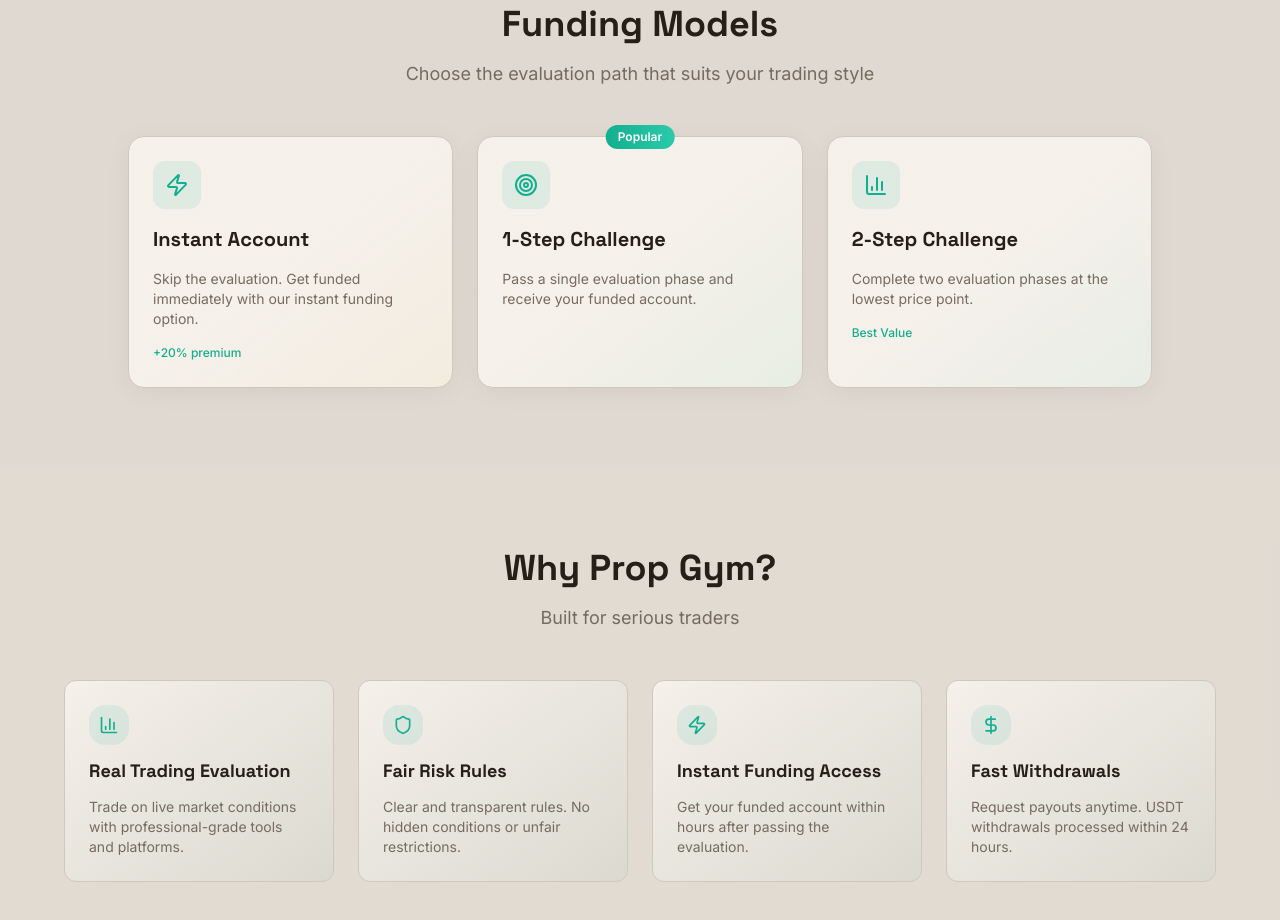
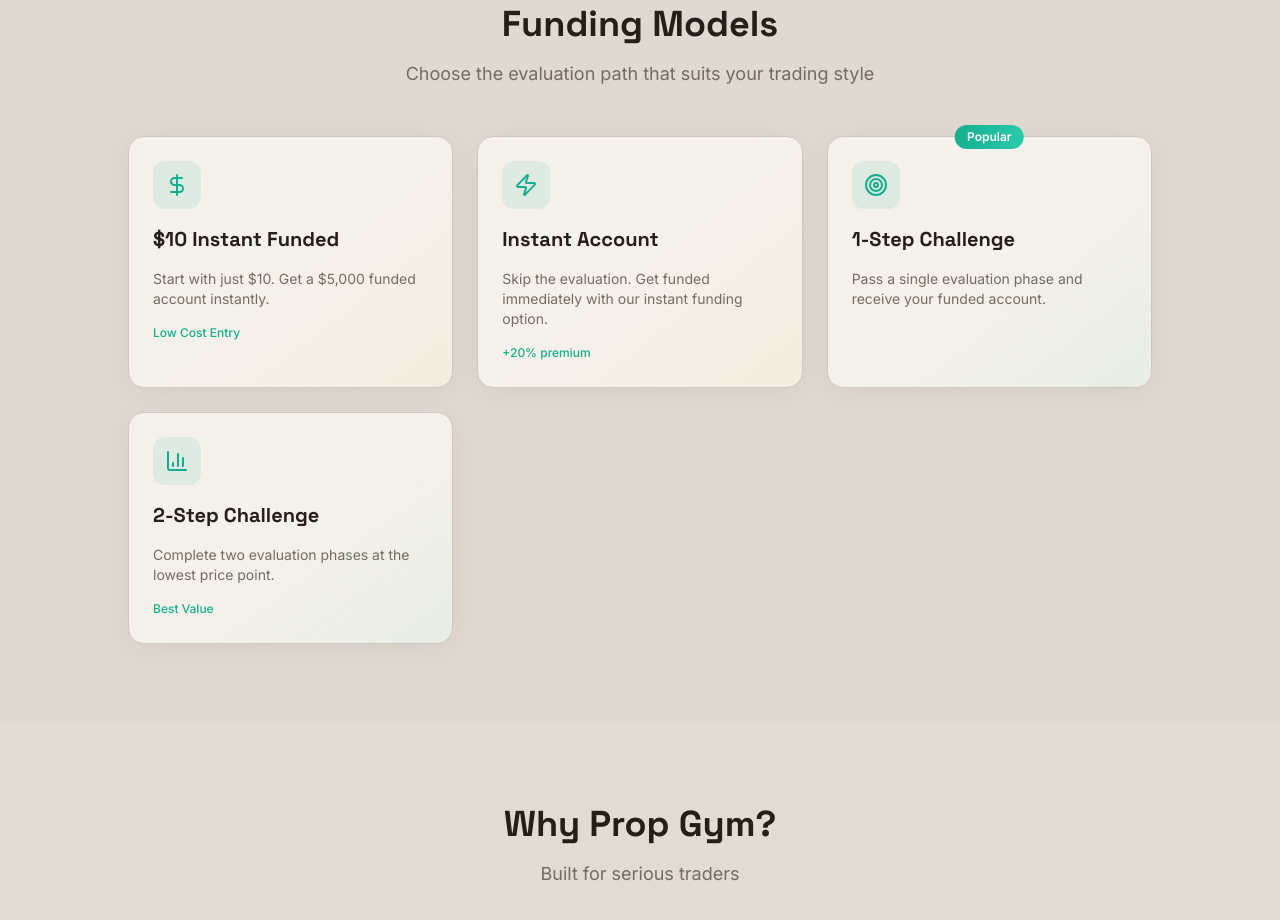
Before and after one commit to Bullsrkl/throtozmovies, a React (Vite) app: page / in a window 1280 px wide. Shown: the part 980-1900 px from the top of the page. Built offline with nearby package versions, Linux system fonts and the light colour scheme; the HTML template or start-up script is replaced by a standard one.

Commit message:
Preceding changes

```diff
--- a/src/components/HeroBanner.tsx
+++ b/src/components/HeroBanner.tsx
@@ -105,11 +105,20 @@ export function FundingModels() {
   const navigate = useNavigate();
   const models = [
     {
+      icon: DollarSign,
+      title: "$10 Instant Funded",
+      description: "Start with just $10. Get a $5,000 funded account instantly.",
+      tag: "Low Cost Entry",
+      gradient: "gradient-card-amber",
+      link: "/buy-challenge?type=instant_10",
+    },
+    {
       icon: Zap,
       title: "Instant Account",
       description: "Skip the evaluation. Get funded immediately with our instant funding option.",
       tag: "+20% premium",
       gradient: "gradient-card-amber",
+      link: "/buy-challenge?type=instant",
     },
     {
       icon: Target,
@@ -117,6 +126,7 @@ export function FundingModels() {
       description: "Pass a single evaluation phase and receive your funded account.",
       tag: "Popular",
       gradient: "gradient-card-green",
+      link: "/buy-challenge?type=one_step",
     },
     {
       icon: BarChart3,
@@ -124,6 +134,7 @@ export function FundingModels() {
       description: "Complete two evaluation phases at the lowest price point.",
       tag: "Best Value",
       gradient: "gradient-card-teal",
+      link: "/buy-challenge?type=two_step",
     },
   ];
 
```
